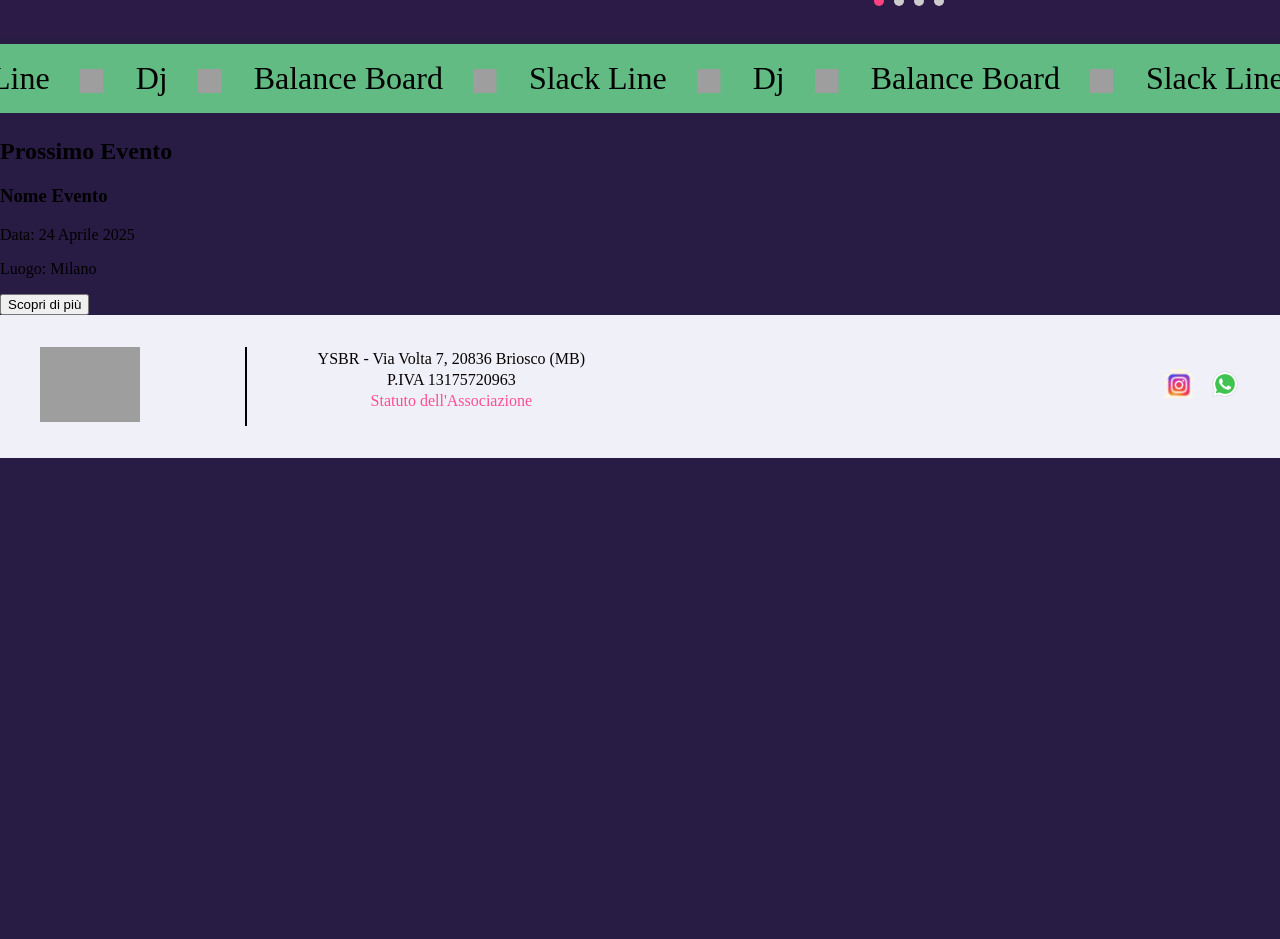
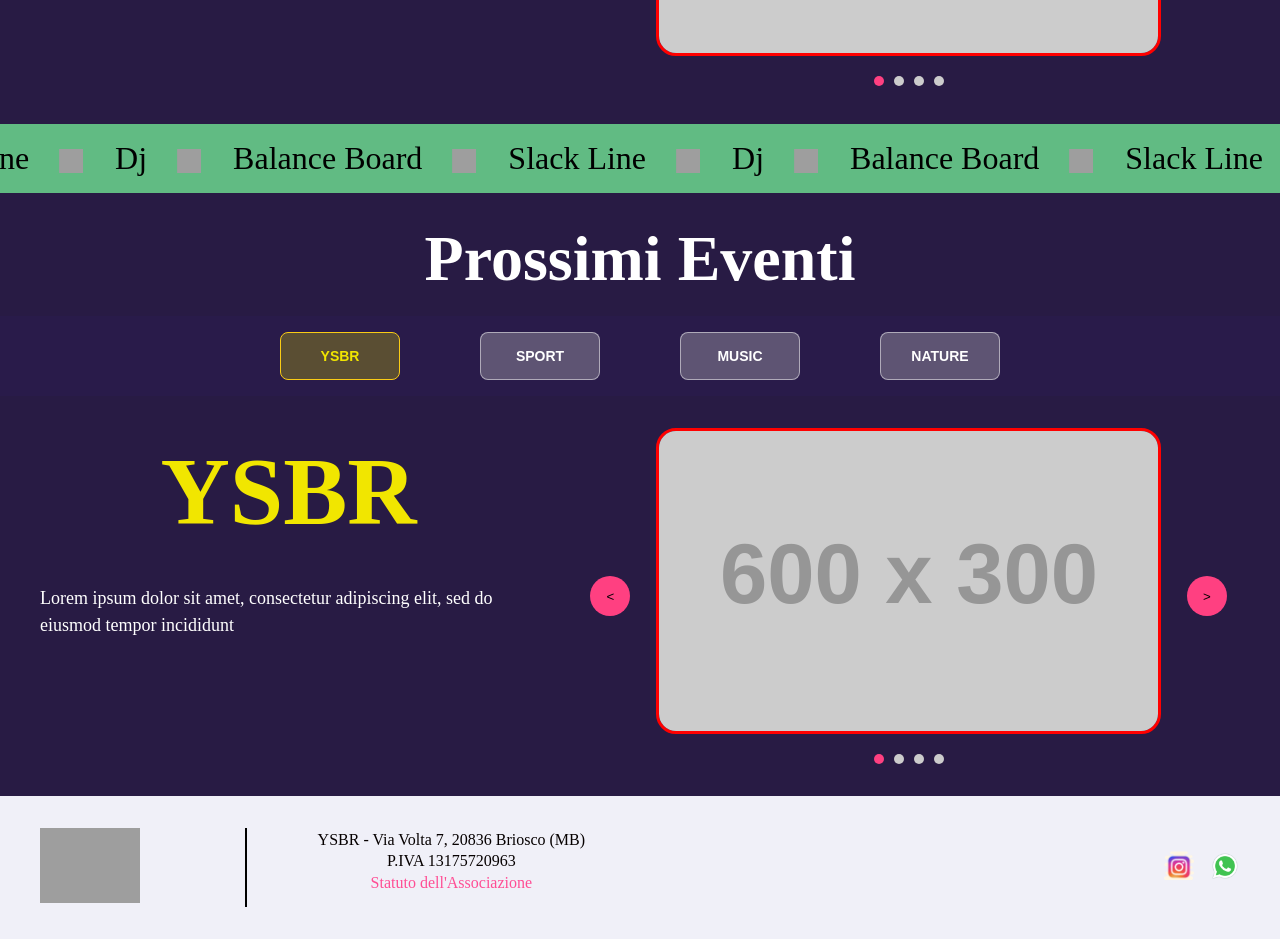
Before and after one commit to ericchecuz/official_ysbr_web, a React (Vite) app in the folder ysbr-webapp/: page / in a window 1280 px wide. Shown: the part 1280-2219 px from the top of the page. Before the commit the page ends 1738 px from the top, so only its background shows below. Built offline with nearby package versions, Linux system fonts and the light colour scheme; grey boxes are pictures that could not be loaded.

Commit message:
fix about us component && add chip&&chipGroup && section next Events wip

```diff
--- a/ysbr-webapp/src/components/AboutUs.jsx
+++ b/ysbr-webapp/src/components/AboutUs.jsx
@@ -1,5 +1,6 @@
 import { useState } from 'react';
 import styles from '../styles/about_us.module.css';
+import ChipGroup from './commons/ChipGroup';
 
 function AboutUs({ items, className = '' }) {
   const [currentIndex, setCurrentIndex] = useState(0);
@@ -22,7 +23,13 @@ function AboutUs({ items, className = '' }) {
   return (
     <section className={`${styles.sectionAboutUs} ${className}`}>
       <div className={styles.container_main}>
-        <h1 className={styles.title_section}>{ title}</h1>
+        <h1 className={styles.title_section}>{title}</h1>
+        <ChipGroup
+  categories={items.map((item) => item.category)}
+  selectedCategory={currentIndex}
+  onCategoryChange={goToSlide}
+/>
+
       <div className={styles.carouselContainer}>
         {/* Sezione Testo */}
         <div className={styles.textSection}>
--- a/ysbr-webapp/src/components/NextEvents.jsx
+++ b/ysbr-webapp/src/components/NextEvents.jsx
@@ -1,13 +1,77 @@
-function NextEvents() {
+import styles from '../styles/about_us.module.css';
+import { useState } from 'react';
+import ChipGroup from './commons/ChipGroup';
+function NextEvents({ items, className = '' }) {
+   const [currentIndex, setCurrentIndex] = useState(0);
+
+    const nextSlide = () => {
+      setCurrentIndex((prevIndex) => (prevIndex + 1) % items.length);
+    };
+
+    const prevSlide = () => {
+      setCurrentIndex((prevIndex) => (prevIndex - 1 + items.length) % items.length);
+    };
+
+    const goToSlide = (index) => {
+      setCurrentIndex(index);
+    };
+
+    const currentItem = items[currentIndex];
+    const title = "Prossimi Eventi";
   return (
-    <section id="next-event">
-      <h2>Prossimo Evento</h2>
-      <div className="event-card">
-        <h3>Nome Evento</h3>
-        <p>Data: 24 Aprile 2025</p>
-        <p>Luogo: Milano</p>
-        <button>Scopri di più</button>
-      </div>
+    <section className={`${styles.sectionAboutUs} ${className}`}>
+      <div className={styles.container_main}>
+        <h1 className={styles.title_section}>{title}</h1>
+        <ChipGroup
+  categories={items.map((item) => item.category)}
+  selectedCategory={currentIndex}
+  onCategoryChange={goToSlide}
+/>
+
+      <div className={styles.carouselContainer}>
+        {/* Sezione Testo */}
+        <div className={styles.textSection}>
+          <h1 className={styles.title}>{currentItem.title}</h1>
+          <p className={styles.description}>{currentItem.description}</p>
+        </div>
+
+        {/* Sezione Immagine e Navigazione */}
+        <div className={styles.imageWrapper}>
+          {/* Freccia Sinistra */}
+          <div className={styles.arrowContainer}>
+            <button onClick={prevSlide} className={styles.navButton}>
+              &lt;
+            </button>
+          </div>
+
+          {/* Contenitore Immagine */}
+          <div className={styles.imageSection}>
+            <img
+              src={currentItem.image}
+              alt={currentItem.title}
+              className={styles.carouselImage}
+            />
+            {/* Indicatori di Scorrimento */}
+            <div className={styles.dotsContainer}>
+              {items.map((_, index) => (
+                <div
+                  key={index}
+                  onClick={() => goToSlide(index)}
+                  className={`${styles.dot} ${index === currentIndex ? styles.activeDot : ''}`}
+                />
+              ))}
+            </div>
+          </div>
+
+          {/* Freccia Destra */}
+          <div className={styles.arrowContainer}>
+            <button onClick={nextSlide} className={styles.navButton}>
+              &gt;
+            </button>
+          </div>
+        </div>
+        </div>
+        </div>
     </section>
   )
 }
--- /dev/null
+++ b/ysbr-webapp/src/components/commons/Chip.jsx
@@ -0,0 +1,13 @@
+import React from 'react';
+import styles from '../../styles/chip.module.css';
+
+const Chip = ({ label, selected = false, onClick, className = '' }) => {
+  const chipClass = `${styles.chip} ${selected ? styles.selected : styles.default} ${className}`;
+  return (
+    <button onClick={onClick} className={chipClass}>
+      {label}
+    </button>
+  );
+};
+
+export default Chip;
--- /dev/null
+++ b/ysbr-webapp/src/components/commons/ChipGroup.jsx
@@ -0,0 +1,20 @@
+import React from 'react';
+import Chip from './Chip';
+import styles from '../../styles/chip_group.module.css';
+
+const ChipGroup = ({ categories = [], selectedCategory, onCategoryChange }) => {
+  return (
+    <div className={styles.container}>
+      {categories.map((category, index) => (
+        <Chip
+          key={category}
+          label={category}
+          selected={selectedCategory === index}
+          onClick={() => onCategoryChange(index)}
+        />
+      ))}
+    </div>
+  );
+};
+
+export default ChipGroup;
--- a/ysbr-webapp/src/styles/about_us.module.css
+++ b/ysbr-webapp/src/styles/about_us.module.css
@@ -9,7 +9,7 @@
     display: flex;
     flex-direction: column;
     width: 100%;
-    background-color: #2C1B47;
+    background-color: var(--color-main);
 }
 
 .carouselContainer {
@@ -33,7 +33,7 @@
     font-size: 4rem;
     font-weight: bold;
     text-align: center;
-    color: #FFC107;
+    color: white;
     margin-bottom: 1.25rem;
     margin-top: 1.5rem;
 }
@@ -42,7 +42,7 @@
     font-size: 6rem;
     font-weight: bold;
     text-align: center;
-    color: #FFC107;
+    color: var(--title-color);
     margin-bottom: 1.25rem;
     margin-top: 0;
 }
--- /dev/null
+++ b/ysbr-webapp/src/styles/chip.module.css
@@ -0,0 +1,33 @@
+.chip {
+    padding: 0.5rem 1rem;
+    border-radius: 0.5rem;
+    border: 1px solid;
+    font-size: 0.875rem;
+    font-weight: bold;
+    transition: background-color 0.2s ease-in-out;
+    min-width: 80px;
+    width: 120px;
+    height: 3rem;
+    color: white;
+}
+
+@media (min-width: 640px) {
+    .chip {
+        min-width: 100px;
+    }
+}
+
+.selected {
+    background-color: #5a4e33;
+    border-color: #facc15;
+    color: var(--title-color);
+}
+
+.default {
+    background-color: #5e5473;
+    border-color: rgba(255, 255, 255, 0.5);
+}
+
+.default:hover {
+    background-color: #5a4e33;
+}
--- /dev/null
+++ b/ysbr-webapp/src/styles/chip_group.module.css
@@ -0,0 +1,24 @@
+.container {
+    display: flex;
+    flex-wrap: wrap;
+    gap: 5rem;
+    justify-content: center;
+    padding: 1rem;
+    background-color: #291b4a;
+}
+
+/*------------------------------------------------- Media Queries -------------------------------------------------*/
+
+/* Mobile (fino a 768px) */
+@media (max-width: 768px) {
+    .container {
+        gap: 2rem;
+    }
+}
+
+@media (max-width: 480px) {
+    .container {
+        gap: 2rem;
+    }
+
+}
```
